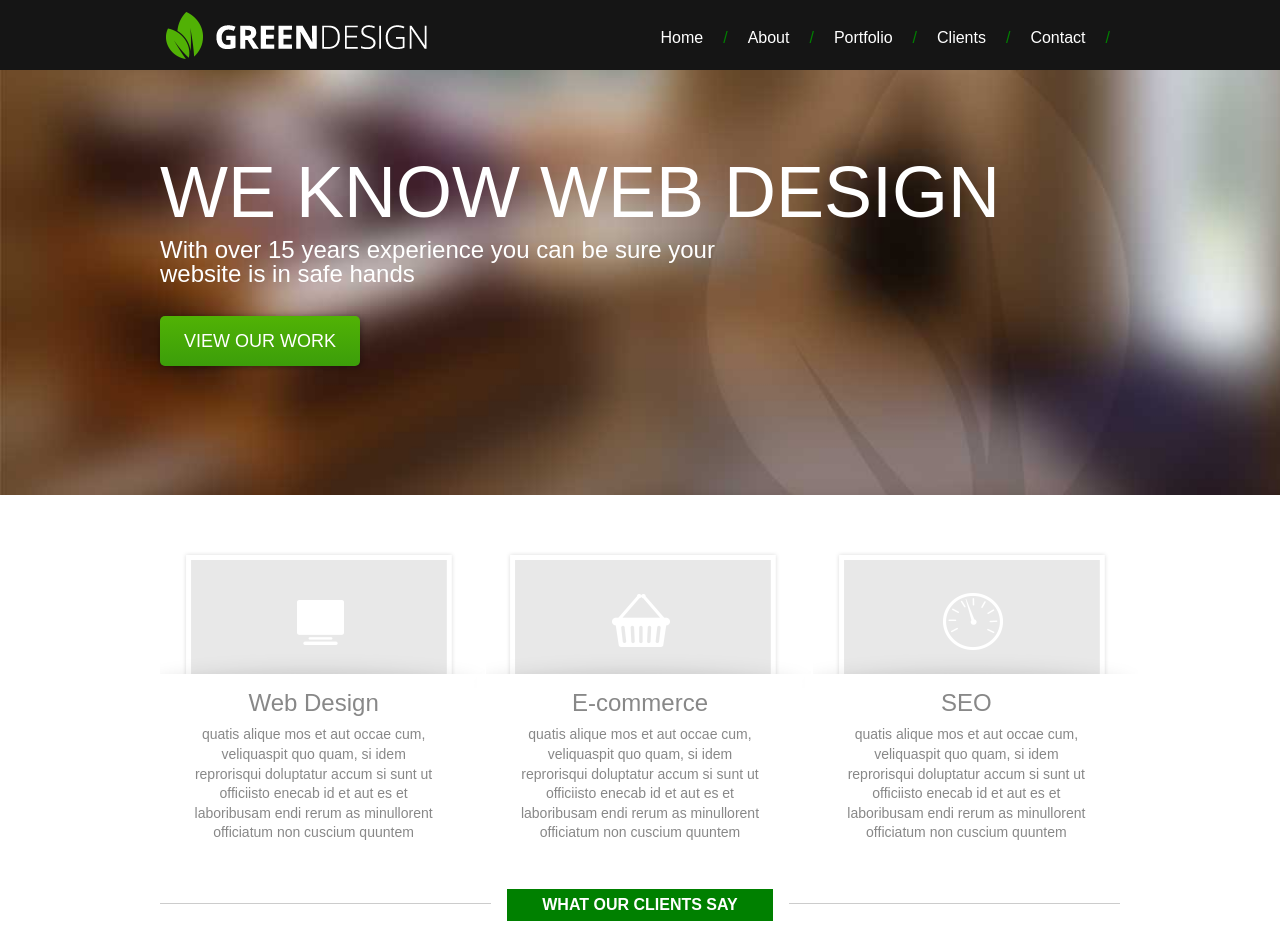
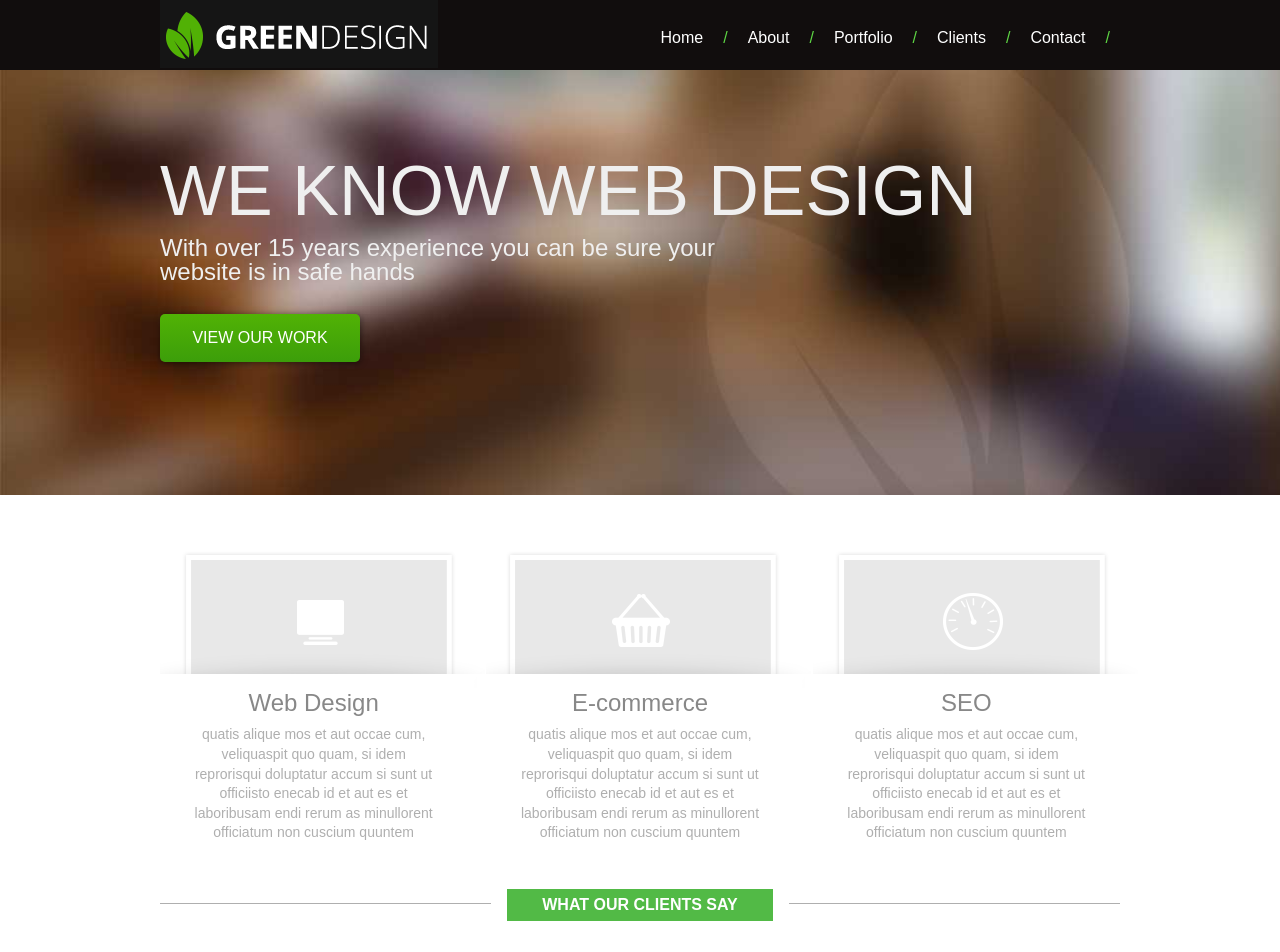
Before and after one commit to iamshaunjp/PSD-to-HTML-1, a plain HTML site: page index.html in a window 1280 px wide. Shown: the top 952 px of the page. Drawn offline with Linux system fonts and the light colour scheme.

Commit message:
color Enhancement

```diff
--- a/style.css
+++ b/style.css
@@ -53,15 +53,15 @@ a {
 
 /* change colours to suit your needs */
 ins {
-    background-color:#ff9;
-    color:#000;
+    background-color:#fff659;
+    color:#111111;
     text-decoration:none;
 }
 
 /* change colours to suit your needs */
 mark {
-    background-color:#ff9;
-    color:#000;
+    background-color:#fff659;
+    color:#111111;
     font-style:italic;
     font-weight:bold;
 }
@@ -71,7 +71,7 @@ del {
 }
 
 abbr[title], dfn[title] {
-    border-bottom:1px dotted;
+    border-bottom:2px dotted;
     cursor:help;
 }
 
@@ -103,7 +103,7 @@ input, select {
 }
 
 header{
-    background: #151515;
+    background: #110d0d;
 }
 
 header:after{
@@ -143,7 +143,7 @@ header nav li{
 }
 
 header nav span{
-    color: green;
+    color: #5ed644;
     margin-left: 20px;
 }
 
@@ -164,13 +164,13 @@ header nav span{
 }
 
 .banner-title{
-    color: #fff;
+    color: #efefef;
     text-transform: uppercase;
-    font-size: 72px;
+    font-size: 70px;
 }
 
 #lead-banner p{
-    color: #fff;
+    color: #efefef;
     font-size: 24px;
     max-width: 600px;
     margin-top: 10px;
@@ -189,14 +189,14 @@ header nav span{
     color: #fff;
     display: block;
     width: 200px;
-    font-size: 18px;
+    font-size: 16px;
     text-align: center;
     padding: 16px 0;
     text-decoration: none;
     border-radius: 5px;
     text-transform: uppercase;
     margin-top: 30px;
-    box-shadow: 1px 1px 6px rgba(0,0,0,0.4)
+    box-shadow: 1px 1px 6px rgba(0,0,0,0.5)
 
 }
 
@@ -241,17 +241,17 @@ section#points-of-sale ul{
     width: 80%;
     margin: 0 10%;
     font-size: 14px;
-    color: #888;
+    color: #afafaf;
     line-height: 1.4em;
 }
 
 #clients, #contact{
-    border-top: 1px solid #ccc;
+    border-top: 1px solid #afafaf;
     padding-top: 30px
 }
 
 #clients h2, #contact h2{
-    background: green;
+    background: #52ba46;
     color: #fff;
     padding: 8px;
     text-align: center;
```
Also changed, not shown: index.html (+1 -0 lines).
